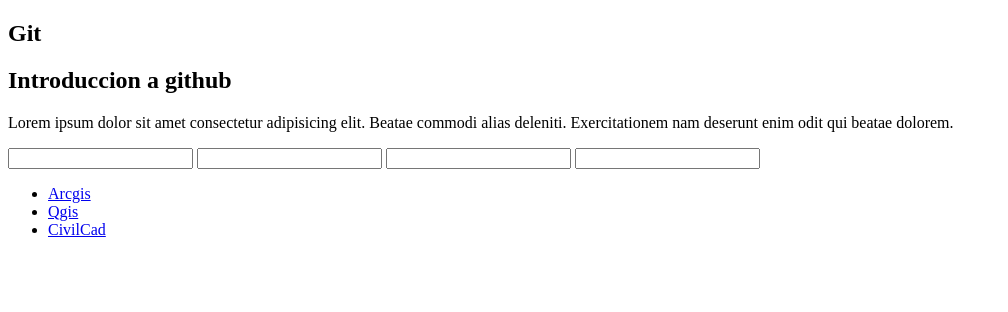
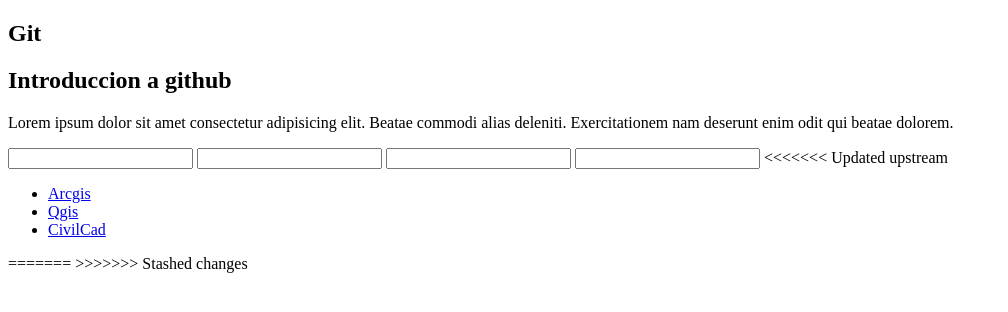
Before and after one commit to OsitoDobbie10/Pruba_GIT, a plain HTML site: page index.html in a window 1280 px wide. Shown: the whole page, without its empty margins (0-1008 px from the left). Drawn offline with Linux system fonts and the light colour scheme.

Commit message:
Auto stash before merge of "develop" and "origin/develop"
se guarda los cambios al repositorio de Yixel

```diff
--- a/index.html
+++ b/index.html
@@ -23,6 +23,7 @@
         <input type="datetime" name="fecha" id="datetime">
         <input type="datetime" name="fecha" id="datetime">
         <input type="datetime" name="fecha" id="datetime">
+<<<<<<< Updated upstream
     </form>
     <section>
         <ul>
@@ -34,5 +35,8 @@
 
 
 
+=======
+    </form>
+>>>>>>> Stashed changes
 </body>
 </html>
```
